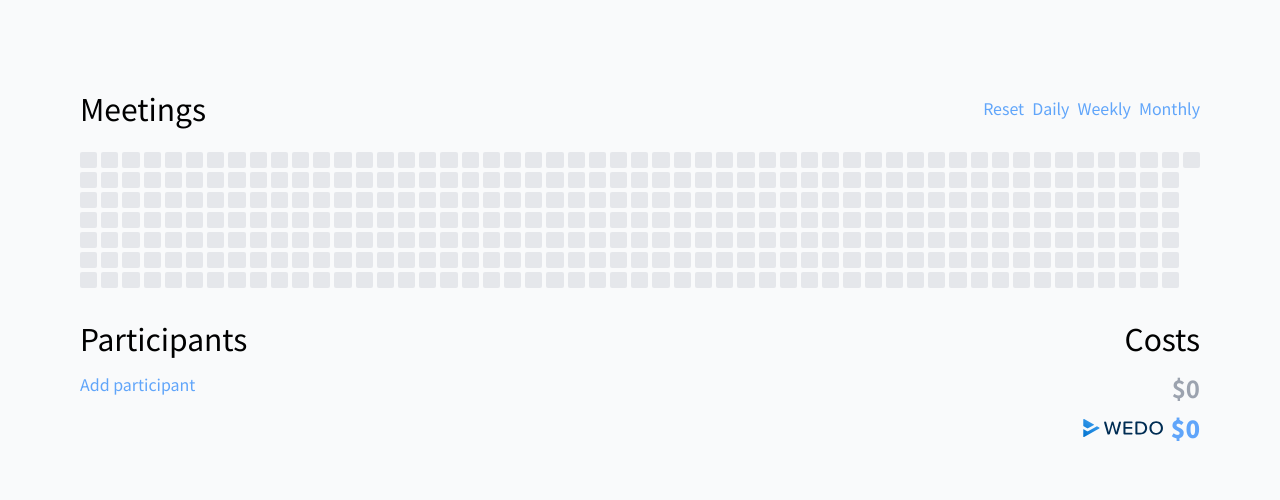
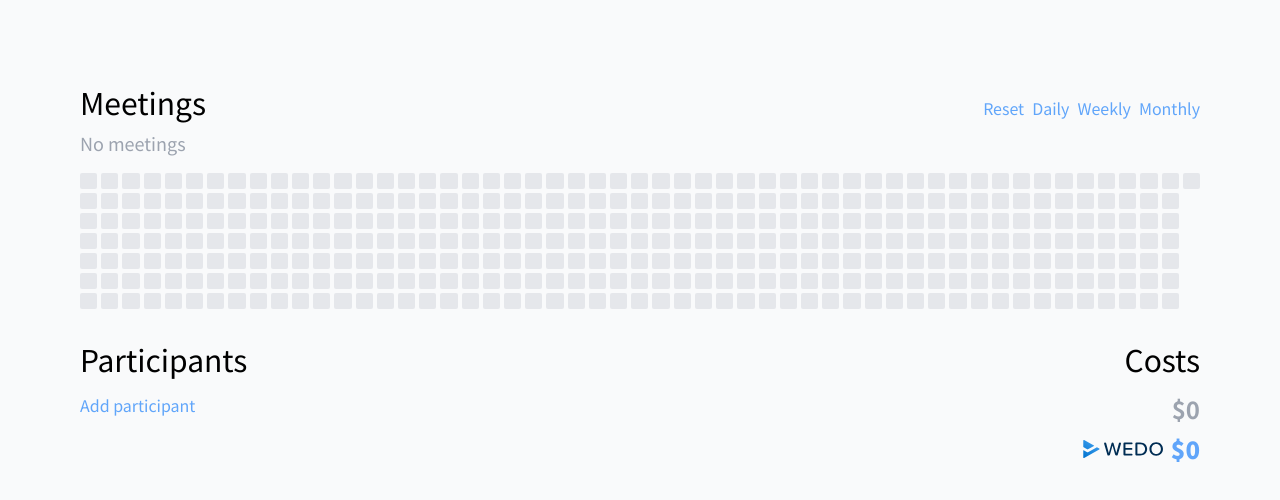
Before and after one commit to 01101101/meeting-cost-calculator, a Vue app: page / in a window 1280 px wide. Shown: the top 500 px of the page. Built offline with nearby package versions, Linux system fonts and the light colour scheme.

Commit message:
add meeting description when hovering a calendar day

```diff
--- a/src/components/Meetings.vue
+++ b/src/components/Meetings.vue
@@ -1,7 +1,10 @@
 <template>
   <div>
-    <div class="flex items-center justify-between">
-      <h1 class="text-3xl">Meetings</h1>
+    <div class="flex items-baseline justify-between">
+      <div class="text-3xl">
+        <h1>Meetings</h1>
+        <span class="text-lg text-gray-400">{{ currentDayDescription }}</span>
+      </div>
       <menu class="flex gap-2 text-blue-400">
         <button class="focus:outline-none" @click="reset()">Reset</button>
         <button class="focus:outline-none" @click="daily()">Daily</button>
@@ -13,15 +16,29 @@
       <div
         v-for="(_ , day) in 365"
         :key="day"
-        :class="['h-4 rounded-sm cursor-pointer hover:bg-blue-100', ['bg-gray-200', 'bg-green-400', 'bg-yellow-400', 'bg-red-400'][store.state.meetings[day].duration]]"></div>
+        :class="['h-4 rounded-sm cursor-pointer hover:bg-blue-100', ['bg-gray-200', 'bg-green-400', 'bg-yellow-400', 'bg-red-400'][store.state.meetings[day].duration]]"
+        @mouseover="currentDay = day"
+        @mouseout="currentDay = -1"></div>
     </div>
   </div>
 </template>
 
 <script setup lang="ts">
+import { ref, computed } from 'vue'
 import { useStore } from '../store'
 
 const store = useStore()
+
+const currentDay = ref(-1)
+const currentDayDescription = computed(() => {
+  if (currentDay.value != -1) {
+    const date = new Intl.DateTimeFormat('en-US', { weekday: 'long', year: 'numeric', month: 'long', day: 'numeric' }).format(new Date(new Date().getFullYear(), 0, currentDay.value + 1))
+    const meetingDuration = store.state.meetings[currentDay.value].duration
+    return meetingDuration !== 0 ? `$date | ${meetingDuration}h` : date
+  }
+  const meetingsDuration = store.state.meetings.reduce((total, meeting) => total + meeting.duration, 0)
+  return meetingsDuration === 0 ? 'No meetings' : `${meetingsDuration}h of meetings this year`
+})
 
 const reset = () => {}
 
```
